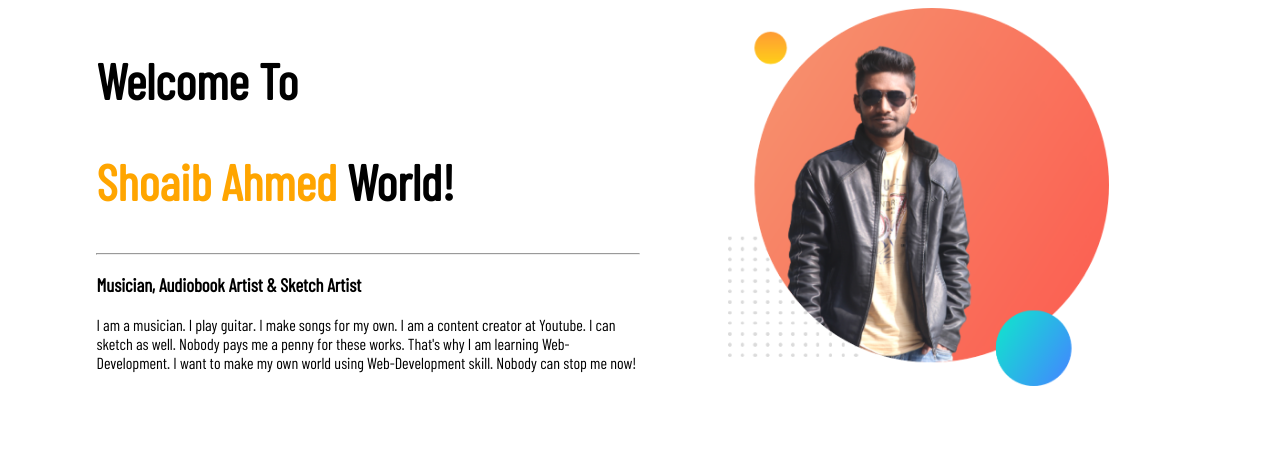
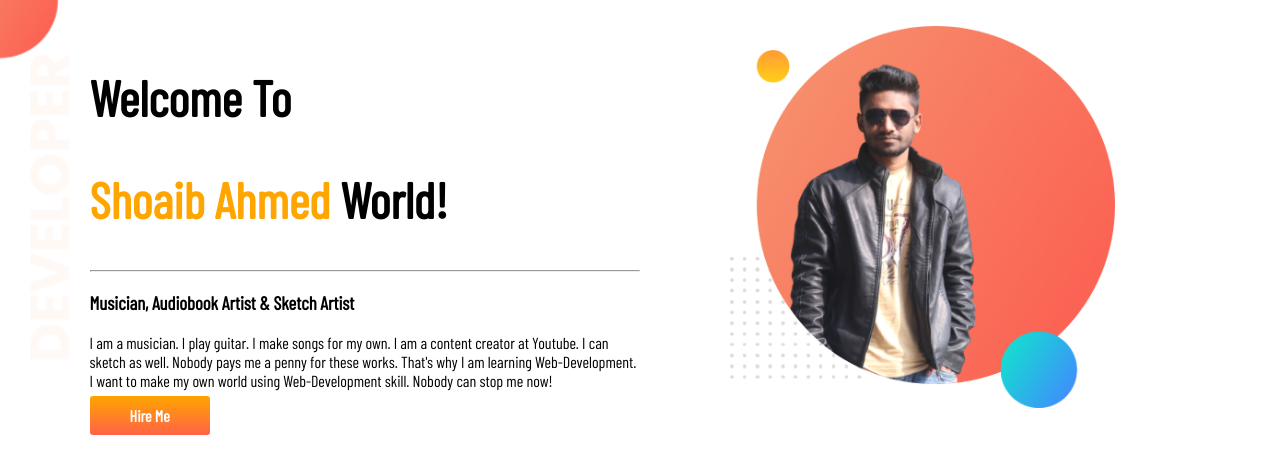
Before and after one commit to Shoaib72/developer-portfolio, a plain HTML site: page index.html in a window 1280 px wide. Drawn offline with nearby package versions, Linux system fonts and the light colour scheme.

Commit message:
third edit

```diff
--- a/index.html
+++ b/index.html
@@ -13,7 +13,7 @@
 </head>
 
 <body>
-    <section>
+    <section class="top-banner">
         <div class="half-width">
             <h1>Welcome To</h1>
             <h1><span id="Myname">Shoaib Ahmed</span> World!</h1>
@@ -24,6 +24,7 @@
                 well. Nobody pays me a penny for these works. That's why I am learning Web-Development. I want to make
                 my
                 own world using Web-Development skill. Nobody can stop me now!</p>
+            <a class="link-button" target="_blank" href="linkedin.com/in/shoaib-ahammed-a49498244">Hire Me</a>
         </div>
         <div class="half-width">
             <img src="images/my-bg.png" alt="">
--- a/style.css
+++ b/style.css
@@ -1,6 +1,7 @@
 body {
     font-family: 'Anton', sans-serif;
     font-family: 'Barlow Condensed', sans-serif;
+    margin: 0;
 }
 
 h1 {
@@ -18,8 +19,23 @@ section {
 .half-width {
     width: 50%;
     padding-left: 7%;
+    padding-top: 2%;
 }
 
 .half-width img {
     width: 70%;
 }
+
+.link-button {
+    text-decoration: none;
+    background-image: linear-gradient(orange, tomato);
+    padding: 10px 40px;
+    color: white;
+    font-weight: 700;
+    border-radius: 3px;
+}
+
+.top-banner {
+    background-image: url(images/top-banner.png);
+    background-repeat: no-repeat;
+}
```
